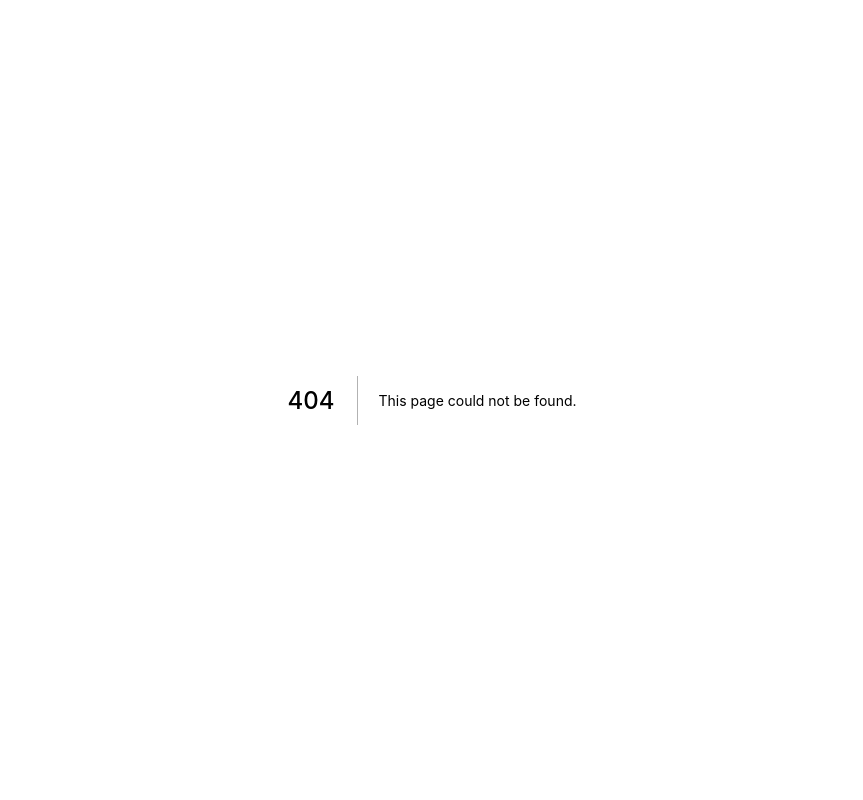
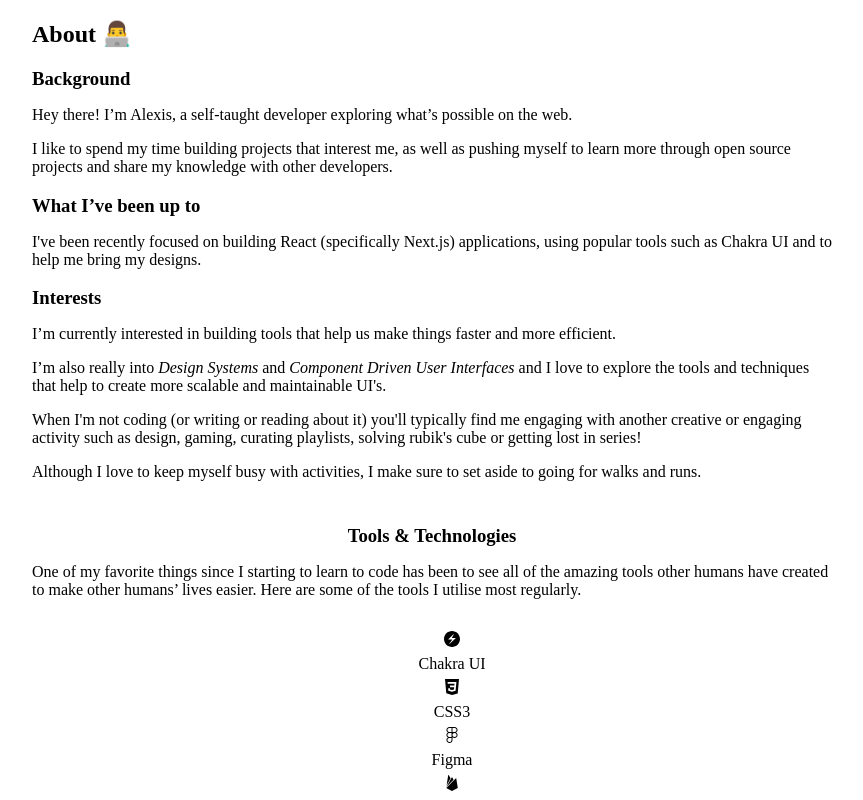
Before and after one commit to a12989x/portfolio-v1, a Next.js app: page /about in a window 1280 px wide. Before the commit this address had no page. Shown: the top 800 px of the page, without its empty margins (208-1071 px from the left). Built offline with nearby package versions, Linux system fonts and the light colour scheme.

Commit message:
feat: set up about page component
Set up About page component import Intro, Skills and Contact components

```diff
--- a/styles/theme/foundations/colors.js
+++ b/pages/about.tsx
@@ -1,47 +1,21 @@
-const colors = {
-	default: { light: '#fcfcfc', dark: '#232323' },
-	primary: {
-		100: '#D1C1F4',
-		200: '#B199E7',
-		300: '#9C7DE4',
-		400: '#8F67D7',
-		500: '#805AD5',
-		600: '#744EC8',
-		700: '#311968',
-	},
-	// secondary: {
-	// 	100: '#E6FFFA',
-	// 	200: '#B2F5EA',
-	// 	300: '#81E6D9',
-	// 	400: '#4FD1C5',
-	// 	500: '#38B2AC',
-	// 	600: '#319795',
-	// 	700: '#2C7A7B',
-	// },
-	secondary: {
-		100: '#D1C1F4',
-		200: '#B199E7',
-		300: '#9C7DE4',
-		400: '#8F67D7',
-		500: '#805AD5',
-		600: '#744EC8',
-		700: '#311968',
-	},
-	neutral: {
-		100: '#F4F4F4',
-		200: '#D9D9D9',
-		300: '#A6A6A6',
-		400: '#8C8C8C',
-		500: '#737373',
-		600: '#595959',
-		700: '#404040',
-	},
-	accent: {
-		successLight: '#68D391',
-		successDark: '#276749',
-		errorLight: '#FC8181',
-		errorDark: '#AA0000',
-	},
+import { VStack } from '@chakra-ui/layout';
+
+import Intro from '@/components/pages/about/Intro';
+import Skills from '@/components/pages/about/Skills';
+import Contact from '@/components/pages/about/Contact';
+
+/**
+ * About: About page will contain information about my background, skill set and hobbies outside of tech.
+ * @return {JSX.Element} The JSX Code for the About page component
+ */
+const About = (): JSX.Element => {
+	return (
+		<VStack as='section' mx='auto' w='100%' maxW='800px' spacing={28}>
+			<Intro />
+			<Skills />
+			<Contact />
+		</VStack>
+	);
 };
 
-export default colors;
+export default About;
```
